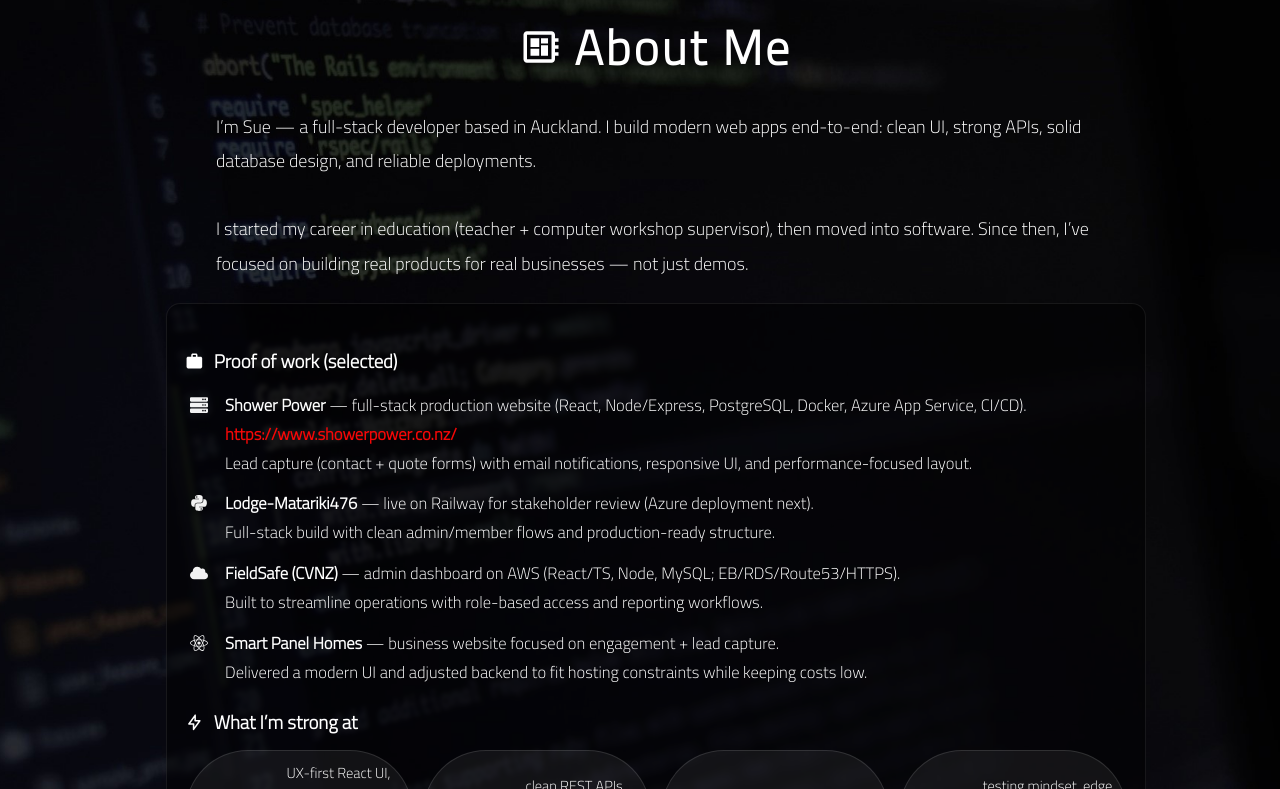
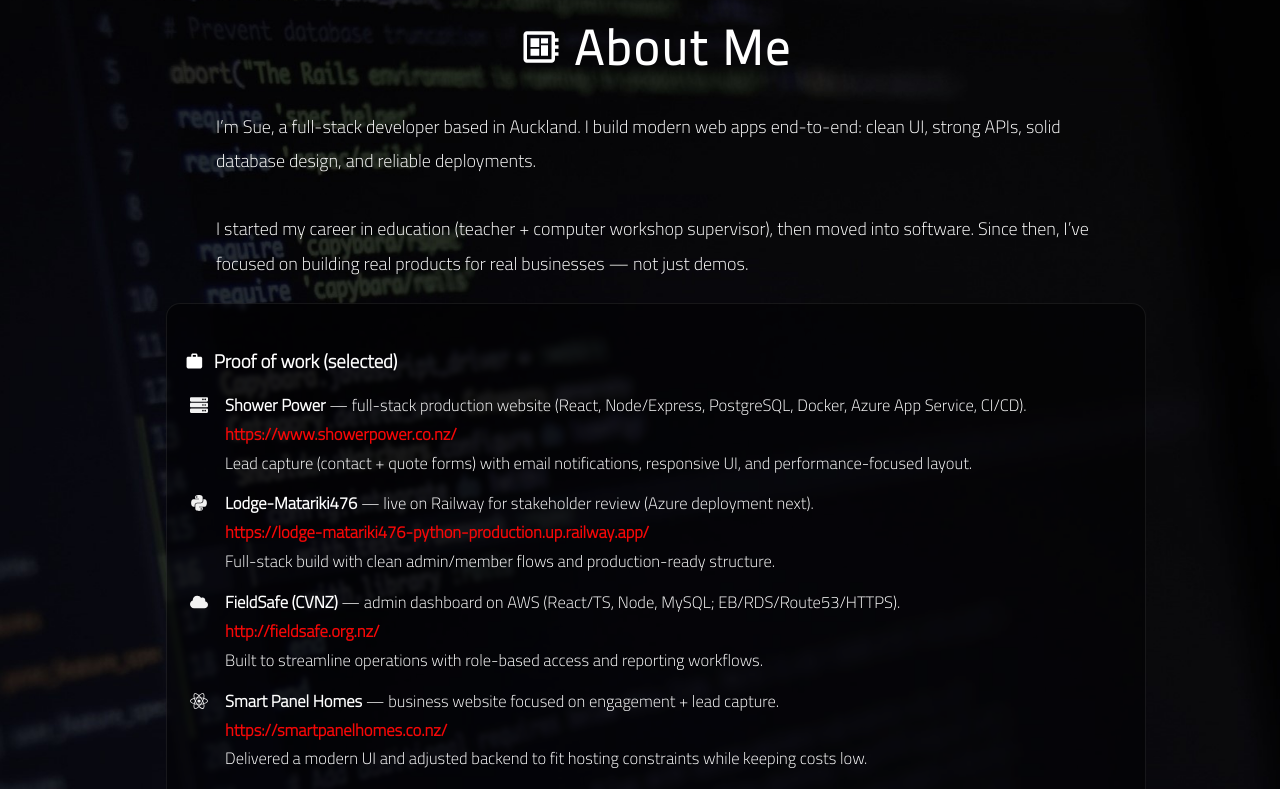
Before and after one commit to sue-zadeh/my-portfolio, a React (Vite) app: page /about-me in a window 1280 px wide. Shown: the part 1111-1900 px from the top of the page. Built offline with nearby package versions, Linux system fonts and the light colour scheme.

Commit message:
update about me

```diff
--- a/client/AboutMe.jsx
+++ b/client/AboutMe.jsx
@@ -117,7 +117,7 @@
 
         {/* ✅ Short story + positioning (no repeating badges/certs) */}
         <p style={S.intro} data-aos="fade-down-right">
-          I’m Sue — a full-stack developer based in Auckland. I build modern web apps end-to-end: clean UI, strong APIs,
+          I’m Sue,  a full-stack developer based in Auckland. I build modern web apps end-to-end: clean UI, strong APIs,
           solid database design, and reliable deployments.
           <br /><br />
           I started my career in education (teacher + computer workshop supervisor), then moved into software.
@@ -141,11 +141,24 @@
   <IconItem icon={FaPython}>
     <b>Lodge-Matariki476</b> — live on Railway for stakeholder review (Azure deployment next).
     <br />
+    <a
+      style={S.link}
+      href="https://lodge-matariki476-python-production.up.railway.app/"
+      target="_blank"
+      rel="noreferrer"
+    >
+      https://lodge-matariki476-python-production.up.railway.app/
+    </a>
+    <br />
     Full-stack build with clean admin/member flows and production-ready structure.
   </IconItem>
 
   <IconItem icon={FaCloud}>
     <b>FieldSafe (CVNZ)</b> — admin dashboard on AWS (React/TS, Node, MySQL; EB/RDS/Route53/HTTPS).
+    <br />
+    <a style={S.link} href="http://fieldsafe.org.nz/" target="_blank" rel="noreferrer">
+      http://fieldsafe.org.nz/
+    </a>
     <br />
     Built to streamline operations with role-based access and reporting workflows.
   </IconItem>
@@ -153,9 +166,14 @@
   <IconItem icon={FaReact}>
     <b>Smart Panel Homes</b> — business website focused on engagement + lead capture.
     <br />
+    <a style={S.link} href="https://smartpanelhomes.co.nz/" target="_blank" rel="noreferrer">
+      https://smartpanelhomes.co.nz/
+    </a>
+    <br />
     Delivered a modern UI and adjusted backend to fit hosting constraints while keeping costs low.
   </IconItem>
 </ul>
+
 
           {/* ✅ What you do (simple, non-repetitive) */}
           <h3 style={S.sectionHead}><TbBolt /> What I’m strong at</h3>
```
Lines whose indentation alone changed are shown as unchanged.
